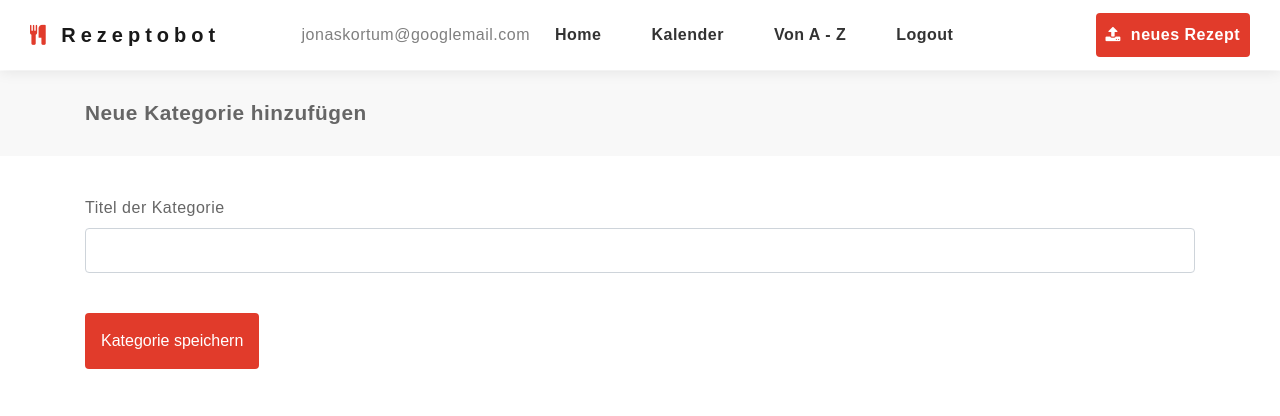
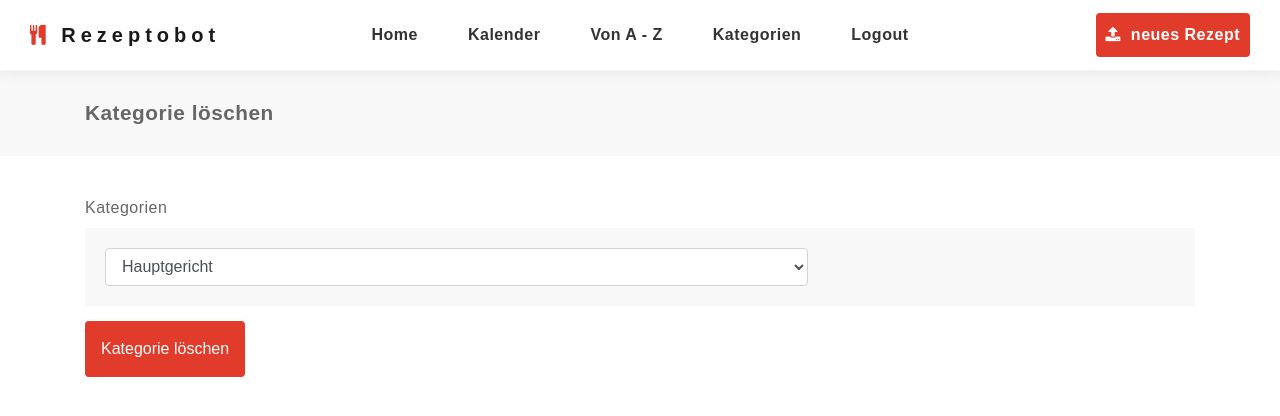
Before and after one commit to Jochen723/rezeptobot, a PHP site: page /loescheKategorie.php in a window 1280 px wide. Shown: the top 416 px of the page. Run offline with PHP 8.4, Linux system fonts and the light colour scheme; a user stored in the database is signed in; data comes from the database, SQL or seed files in the repository; some web fonts are replaced.

```diff
--- a/loescheKategorie.php
+++ b/loescheKategorie.php
@@ -24,7 +24,7 @@ if (!isset($_SESSION['userid'])) {
     <link rel="shortcut icon" href="favicon.ico" />
     <link rel="icon" href="favicon.ico" />
     <script src="https://ajax.googleapis.com/ajax/libs/jquery/3.3.1/jquery.min.js"></script>
-    <script src="js/neuekategoriescript.js"></script>
+    <script src="js/loeschekategoriescript.js"></script>
     <script>
         $(function(){
             $("#navigation").load("header.html");
@@ -35,43 +35,13 @@ if (!isset($_SESSION['userid'])) {
 
 <body>
 
-<!-- Navigation -->
-<nav class="navbar navbar-expand-lg navbar-light fixed-top">
-    <div class="container-fluid justify-content-center">
-        <a class="navbar-brand" href="index.php"><i class="fa fa-cutlery" aria-hidden="true"></i>  Rezeptobot</a>
-        <button class="navbar-toggler" type="button" data-toggle="collapse" data-target="#navbarNavDropdown" aria-controls="navbarNavDropdown" aria-expanded="false" aria-label="Toggle navigation">
-            <span class="navbar-toggler-icon"></span>
-        </button>
-        <div class="collapse navbar-collapse justify-content-center" id="navbarNavDropdown">
-                <span class="navbar-text">
-                    <?php if(isset($_SESSION['mail'])) {echo $_SESSION['mail'];}?>
-                </span>
-            <ul class="navbar-nav">
-                <li class="nav-item">
-                    <a class="nav-link" href="index.php">Home</a>
-                </li>
-                <li class="nav-item">
-                    <a class="nav-link" href="eventkalender.php">Kalender</a>
-                </li>
-                <li class="nav-item">
-                    <a class="nav-link" href="uebersicht.php">Von A - Z</a>
-                </li>
-                <li class="nav-item">
-                    <a class="nav-link" href="logout.php">Logout</a>
-                </li>
-                <li class="nav-item btn-submit-recipe">
-                    <a class="nav-link" href="neuesrezept.php"><i class="fa fa-upload" aria-hidden="true"></i> neues Rezept</a>
-                </li>
-            </ul>
-        </div>
-    </div>
-</nav>
+<div id="navigation"></div>
 <div class="submit">
     <div class="title">
         <div class="container">
             <div class="row">
                 <div class="col-lg-12">
-                    <h2>Neue Kategorie hinzufügen</h2>
+                    <h2>Kategorie löschen</h2>
                 </div>
             </div>
         </div>
@@ -81,32 +51,22 @@ if (!isset($_SESSION['userid'])) {
             <div class="row">
                 <div class="col-lg-12">
                     <div class="form-group">
-                        <label>Titel der Kategorie</label>
-                        <input id="kategorietitel" type="text" class="form-control">
-                    </div>
-                    <div class="form-group">
-                        <button type="submit" class="btn btn-submit">Kategorie speichern</button>
+                        <label>Kategorien</label>
+                        <div id="sortable2">
+                            <div id="kategoriereihe" class="box ui-sortable-handle">
+                                <div id="kategorierow" class="row">
+                                    <div id="kategorieinstanz" class="col-lg-8 col-sm-8">
+                                        <select class="form-control" id="kategorieSelect1"></select>
+                                    </div>
+                                </div>
+                            </div>
+                        </div>
+                        <button type="submit" class="btn btn-submit">Kategorie löschen</button>
                     </div>
                 </div>
             </div>
         </div>
 
-        <!-- Modal -->
-        <div class="modal fade" id="exampleModal" tabindex="-1" role="dialog" aria-labelledby="exampleModalLabel" aria-hidden="true">
-            <div class="modal-dialog" role="document">
-                <div class="modal-content">
-                    <div class="modal-header">
-                        <h5 class="modal-title" id="exampleModalLabel">Fehlende Eingaben</h5>
-                        <button type="button" class="close" data-dismiss="modal" aria-label="Close">
-                            <span aria-hidden="true">&times;</span>
-                        </button>
-                    </div>
-                    <div id="modalbody"class="modal-body">
-                    </div>
-                    <div class="modal-footer">
-                        <button type="button" class="btn btn-secondary" data-dismiss="modal">Close</button>
-                    </div>
-                </div>
 
                 <!-- Javascript -->
                 <script src="js/plugins/jquery.min.js"></script>
```
Also changed, not shown: footer.html (+4 -4 lines).
